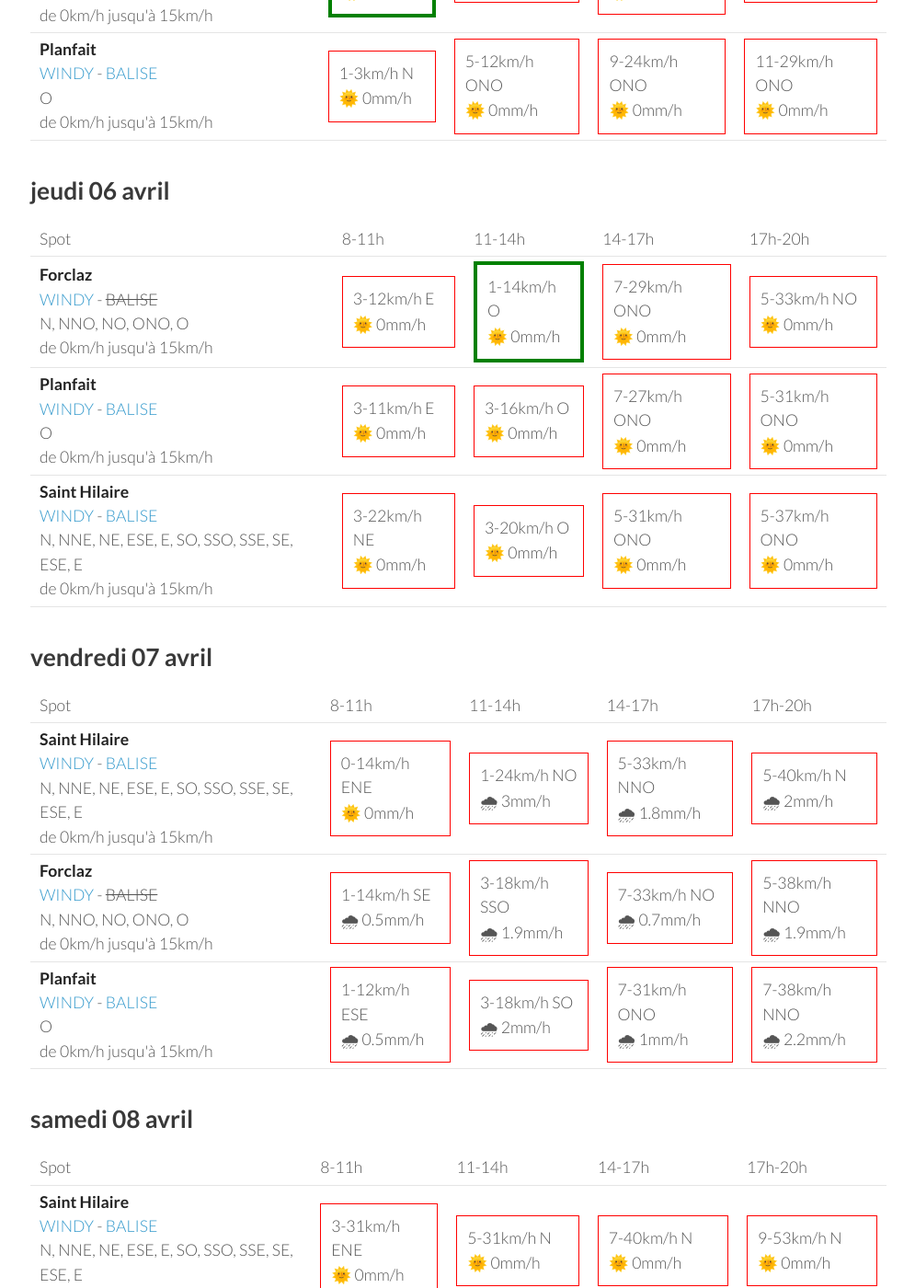
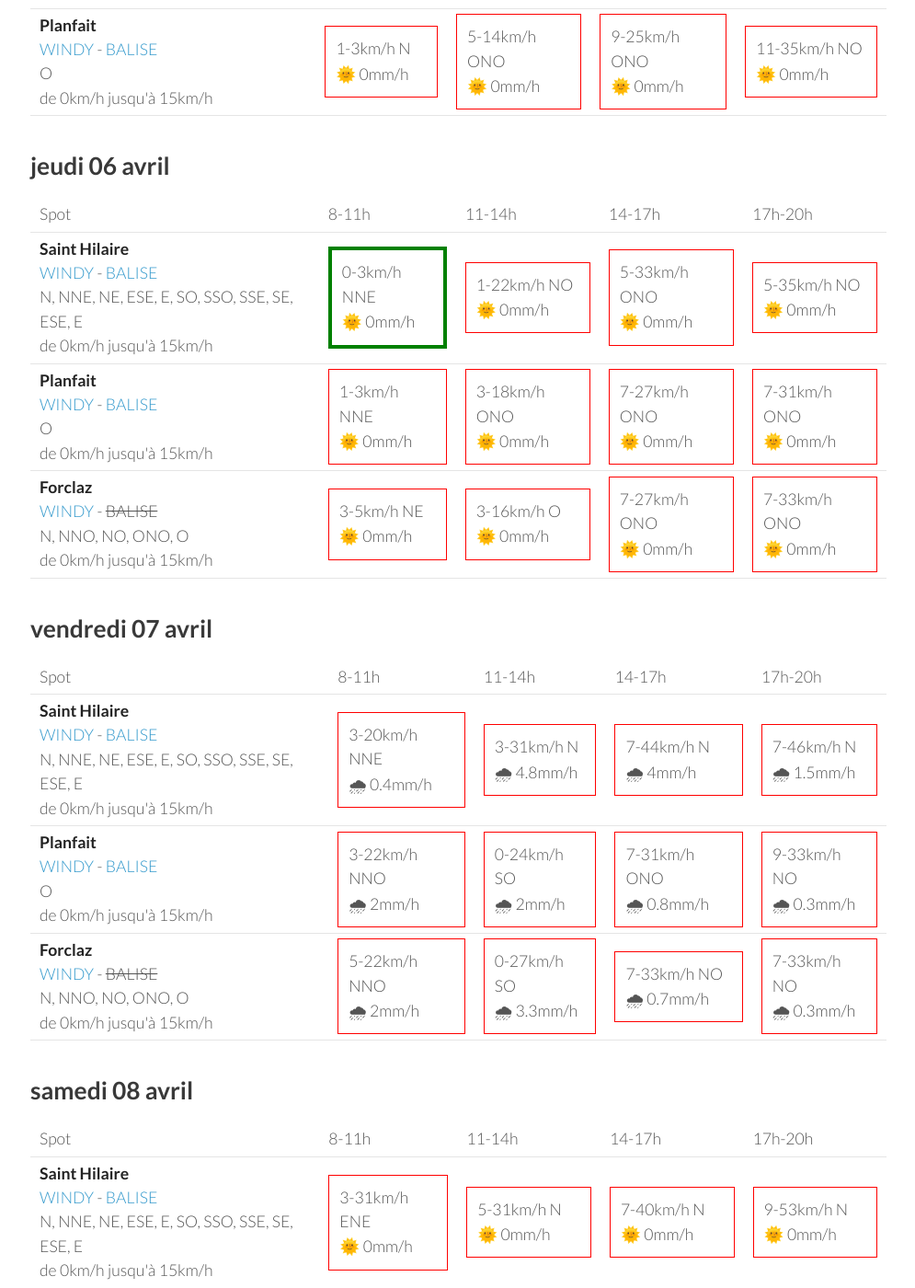
Before and after one commit to parapente-dans-le-nord/parapente-dans-le-nord.github.io, a Jekyll site: the page built from alpes_nord.markdown, in a window 1280 px wide and 1400 px high, scrolled down 1093 px. Shown: the whole window at 92% size, without its empty margins (25-1020 px from the left). Built offline with Jekyll 4.4.1, drawn with Linux system fonts in a browser that asks for light colours; some of the changed text lies outside the part shown.

Commit message:
update index.markdown

```diff
--- a/alpes_nord.markdown
+++ b/alpes_nord.markdown
@@ -22,30 +22,30 @@ page mise à jour le mardi 04 avril 13:26
       <td>17h-20h</td>
     </tr>
 <tr>
+        <td><strong>Planfait</strong><br><a href="https://windy.com/45.853/6.223?45.415,6.223,8">WINDY</a> - <span class=""><a href="https://www.openwindmap.org/PP496">BALISE</a> </span><br> <span class="vent-favorable">O</span><br><span class="force-vent">de 0km/h jusqu'à 15km/h</span> </td>
+
+            <td><div class="not-flyable"><p>0-0km/h NA</p><p>🌧️ 0mm/h</p></div></td>
+            <td><div class="not-flyable"><p>0-0km/h NA</p><p>🌧️ 0mm/h</p></div></td>
+            <td><div class="not-flyable"><p>0-0km/h NA</p><p>🌧️ 0mm/h</p></div></td>
+            <td><div class="not-flyable"><p>9-27km/h NNO</p><p>🌞 0mm/h</p></div></td>
+
+    </tr>
+<tr>
         <td><strong>Forclaz</strong><br><a href="https://windy.com/45.814/6.247?45.375,6.246,8,m:eVwaglz">WINDY</a> - <span class="no-balise"> BALISE </span><br> <span class="vent-favorable">N, NNO, NO, ONO, O</span><br><span class="force-vent">de 0km/h jusqu'à 15km/h</span> </td>
 
             <td><div class="not-flyable"><p>0-0km/h NA</p><p>🌧️ 0mm/h</p></div></td>
-            <td><div class="flyable"><p>3-11km/h O</p><p>🌞 0mm/h</p></div></td>
-            <td><div class="not-flyable"><p>11-24km/h ONO</p><p>🌞 0mm/h</p></div></td>
-            <td><div class="not-flyable"><p>7-24km/h O</p><p>🌞 0mm/h</p></div></td>
-
-    </tr>
-<tr>
-        <td><strong>Planfait</strong><br><a href="https://windy.com/45.853/6.223?45.415,6.223,8">WINDY</a> - <span class=""><a href="https://www.openwindmap.org/PP496">BALISE</a> </span><br> <span class="vent-favorable">O</span><br><span class="force-vent">de 0km/h jusqu'à 15km/h</span> </td>
-
             <td><div class="not-flyable"><p>0-0km/h NA</p><p>🌧️ 0mm/h</p></div></td>
-            <td><div class="not-flyable"><p>5-14km/h SSO</p><p>🌞 0mm/h</p></div></td>
-            <td><div class="not-flyable"><p>11-25km/h OSO</p><p>🌞 0mm/h</p></div></td>
-            <td><div class="not-flyable"><p>3-16km/h OSO</p><p>🌞 0mm/h</p></div></td>
+            <td><div class="not-flyable"><p>0-0km/h NA</p><p>🌧️ 0mm/h</p></div></td>
+            <td><div class="not-flyable"><p>9-27km/h O</p><p>🌞 0mm/h</p></div></td>
 
     </tr>
 <tr>
         <td><strong>Saint Hilaire</strong><br><a href="https://windy.com/45.307/5.888?45.087,5.889,9,m:eUFagkX">WINDY</a> - <span class=""><a href="http://www.balisemeteo.com/balise.php?idBalise=61">BALISE</a> </span><br> <span class="vent-favorable">N, NNE, NE, ESE, E, SO, SSO, SSE, SE, ESE, E</span><br><span class="force-vent">de 0km/h jusqu'à 15km/h</span> </td>
 
             <td><div class="not-flyable"><p>0-0km/h NA</p><p>🌧️ 0mm/h</p></div></td>
-            <td><div class="not-flyable"><p>11-27km/h ENE</p><p>🌞 0mm/h</p></div></td>
-            <td><div class="not-flyable"><p>14-33km/h ENE</p><p>🌞 0mm/h</p></div></td>
-            <td><div class="not-flyable"><p>9-31km/h ENE</p><p>🌞 0mm/h</p></div></td>
+            <td><div class="not-flyable"><p>0-0km/h NA</p><p>🌧️ 0mm/h</p></div></td>
+            <td><div class="not-flyable"><p>0-0km/h NA</p><p>🌧️ 0mm/h</p></div></td>
+            <td><div class="not-flyable"><p>11-33km/h ENE</p><p>🌞 0mm/h</p></div></td>
 
     </tr>
 
@@ -67,10 +67,10 @@ page mise à jour le mardi 04 avril 13:26
 <tr>
         <td><strong>Forclaz</strong><br><a href="https://windy.com/45.814/6.247?45.375,6.246,8,m:eVwaglz">WINDY</a> - <span class="no-balise"> BALISE </span><br> <span class="vent-favorable">N, NNO, NO, ONO, O</span><br><span class="force-vent">de 0km/h jusqu'à 15km/h</span> </td>
 
-            <td><div class="flyable"><p>1-3km/h N</p><p>🌞 0mm/h</p></div></td>
+            <td><div class="not-flyable"><p>3-3km/h NNE</p><p>🌞 0mm/h</p></div></td>
             <td><div class="flyable"><p>3-11km/h O</p><p>🌞 0mm/h</p></div></td>
             <td><div class="not-flyable"><p>11-24km/h NO</p><p>🌞 0mm/h</p></div></td>
-            <td><div class="not-flyable"><p>11-31km/h ONO</p><p>🌞 0mm/h</p></div></td>
+            <td><div class="not-flyable"><p>11-35km/h ONO</p><p>🌞 0mm/h</p></div></td>
 
 
     </tr>
@@ -78,9 +78,9 @@ page mise à jour le mardi 04 avril 13:26
         <td><strong>Saint Hilaire</strong><br><a href="https://windy.com/45.307/5.888?45.087,5.889,9,m:eUFagkX">WINDY</a> - <span class=""><a href="http://www.balisemeteo.com/balise.php?idBalise=61">BALISE</a> </span><br> <span class="vent-favorable">N, NNE, NE, ESE, E, SO, SSO, SSE, SE, ESE, E</span><br><span class="force-vent">de 0km/h jusqu'à 15km/h</span> </td>
 
             <td><div class="flyable"><p>3-3km/h NE</p><p>🌞 0mm/h</p></div></td>
-            <td><div class="not-flyable"><p>7-18km/h ESE</p><p>🌞 0mm/h</p></div></td>
-            <td><div class="not-flyable"><p>12-29km/h ENE</p><p>🌞 0mm/h</p></div></td>
-            <td><div class="not-flyable"><p>9-29km/h ENE</p><p>🌞 0mm/h</p></div></td>
+            <td><div class="not-flyable"><p>7-18km/h E</p><p>🌞 0mm/h</p></div></td>
+            <td><div class="not-flyable"><p>14-35km/h ENE</p><p>🌞 0mm/h</p></div></td>
+            <td><div class="not-flyable"><p>9-33km/h ENE</p><p>🌞 0mm/h</p></div></td>
 
 
     </tr>
@@ -88,9 +88,9 @@ page mise à jour le mardi 04 avril 13:26
         <td><strong>Planfait</strong><br><a href="https://windy.com/45.853/6.223?45.415,6.223,8">WINDY</a> - <span class=""><a href="https://www.openwindmap.org/PP496">BALISE</a> </span><br> <span class="vent-favorable">O</span><br><span class="force-vent">de 0km/h jusqu'à 15km/h</span> </td>
 
             <td><div class="not-flyable"><p>1-3km/h N</p><p>🌞 0mm/h</p></div></td>
-            <td><div class="not-flyable"><p>5-12km/h ONO</p><p>🌞 0mm/h</p></div></td>
-            <td><div class="not-flyable"><p>9-24km/h ONO</p><p>🌞 0mm/h</p></div></td>
-            <td><div class="not-flyable"><p>11-29km/h ONO</p><p>🌞 0mm/h</p></div></td>
+            <td><div class="not-flyable"><p>5-14km/h ONO</p><p>🌞 0mm/h</p></div></td>
+            <td><div class="not-flyable"><p>9-25km/h ONO</p><p>🌞 0mm/h</p></div></td>
+            <td><div class="not-flyable"><p>11-35km/h NO</p><p>🌞 0mm/h</p></div></td>
 
 
     </tr>
@@ -111,32 +111,32 @@ page mise à jour le mardi 04 avril 13:26
       <td>17h-20h</td>
     </tr>
 <tr>
-        <td><strong>Forclaz</strong><br><a href="https://windy.com/45.814/6.247?45.375,6.246,8,m:eVwaglz">WINDY</a> - <span class="no-balise"> BALISE </span><br> <span class="vent-favorable">N, NNO, NO, ONO, O</span><br><span class="force-vent">de 0km/h jusqu'à 15km/h</span> </td>
+        <td><strong>Saint Hilaire</strong><br><a href="https://windy.com/45.307/5.888?45.087,5.889,9,m:eUFagkX">WINDY</a> - <span class=""><a href="http://www.balisemeteo.com/balise.php?idBalise=61">BALISE</a> </span><br> <span class="vent-favorable">N, NNE, NE, ESE, E, SO, SSO, SSE, SE, ESE, E</span><br><span class="force-vent">de 0km/h jusqu'à 15km/h</span> </td>
 
-            <td><div class="not-flyable"><p>3-12km/h E</p><p>🌞 0mm/h</p></div></td>
-            <td><div class="flyable"><p>1-14km/h O</p><p>🌞 0mm/h</p></div></td>
-            <td><div class="not-flyable"><p>7-29km/h ONO</p><p>🌞 0mm/h</p></div></td>
-            <td><div class="not-flyable"><p>5-33km/h NO</p><p>🌞 0mm/h</p></div></td>
+            <td><div class="flyable"><p>0-3km/h NNE</p><p>🌞 0mm/h</p></div></td>
+            <td><div class="not-flyable"><p>1-22km/h NO</p><p>🌞 0mm/h</p></div></td>
+            <td><div class="not-flyable"><p>5-33km/h ONO</p><p>🌞 0mm/h</p></div></td>
+            <td><div class="not-flyable"><p>5-35km/h NO</p><p>🌞 0mm/h</p></div></td>
 
 
     </tr>
 <tr>
         <td><strong>Planfait</strong><br><a href="https://windy.com/45.853/6.223?45.415,6.223,8">WINDY</a> - <span class=""><a href="https://www.openwindmap.org/PP496">BALISE</a> </span><br> <span class="vent-favorable">O</span><br><span class="force-vent">de 0km/h jusqu'à 15km/h</span> </td>
 
-            <td><div class="not-flyable"><p>3-11km/h E</p><p>🌞 0mm/h</p></div></td>
-            <td><div class="not-flyable"><p>3-16km/h O</p><p>🌞 0mm/h</p></div></td>
+            <td><div class="not-flyable"><p>1-3km/h NNE</p><p>🌞 0mm/h</p></div></td>
+            <td><div class="not-flyable"><p>3-18km/h ONO</p><p>🌞 0mm/h</p></div></td>
             <td><div class="not-flyable"><p>7-27km/h ONO</p><p>🌞 0mm/h</p></div></td>
-            <td><div class="not-flyable"><p>5-31km/h ONO</p><p>🌞 0mm/h</p></div></td>
+            <td><div class="not-flyable"><p>7-31km/h ONO</p><p>🌞 0mm/h</p></div></td>
 
 
     </tr>
 <tr>
-        <td><strong>Saint Hilaire</strong><br><a href="https://windy.com/45.307/5.888?45.087,5.889,9,m:eUFagkX">WINDY</a> - <span class=""><a href="http://www.balisemeteo.com/balise.php?idBalise=61">BALISE</a> </span><br> <span class="vent-favorable">N, NNE, NE, ESE, E, SO, SSO, SSE, SE, ESE, E</span><br><span class="force-vent">de 0km/h jusqu'à 15km/h</span> </td>
+        <td><strong>Forclaz</strong><br><a href="https://windy.com/45.814/6.247?45.375,6.246,8,m:eVwaglz">WINDY</a> - <span class="no-balise"> BALISE </span><br> <span class="vent-favorable">N, NNO, NO, ONO, O</span><br><span class="force-vent">de 0km/h jusqu'à 15km/h</span> </td>
 
-            <td><div class="not-flyable"><p>3-22km/h NE</p><p>🌞 0mm/h</p></div></td>
-            <td><div class="not-flyable"><p>3-20km/h O</p><p>🌞 0mm/h</p></div></td>
-            <td><div class="not-flyable"><p>5-31km/h ONO</p><p>🌞 0mm/h</p></div></td>
-            <td><div class="not-flyable"><p>5-37km/h ONO</p><p>🌞 0mm/h</p></div></td>
+            <td><div class="not-flyable"><p>3-5km/h NE</p><p>🌞 0mm/h</p></div></td>
+            <td><div class="not-flyable"><p>3-16km/h O</p><p>🌞 0mm/h</p></div></td>
+            <td><div class="not-flyable"><p>7-27km/h ONO</p><p>🌞 0mm/h</p></div></td>
+            <td><div class="not-flyable"><p>7-33km/h ONO</p><p>🌞 0mm/h</p></div></td>
 
 
     </tr>
@@ -159,30 +159,30 @@ page mise à jour le mardi 04 avril 13:26
 <tr>
         <td><strong>Saint Hilaire</strong><br><a href="https://windy.com/45.307/5.888?45.087,5.889,9,m:eUFagkX">WINDY</a> - <span class=""><a href="http://www.balisemeteo.com/balise.php?idBalise=61">BALISE</a> </span><br> <span class="vent-favorable">N, NNE, NE, ESE, E, SO, SSO, SSE, SE, ESE, E</span><br><span class="force-vent">de 0km/h jusqu'à 15km/h</span> </td>
 
-            <td><div class="not-flyable"><p>0-14km/h ENE</p><p>🌞 0mm/h</p></div></td>
-            <td><div class="not-flyable"><p>1-24km/h NO</p><p>🌧 3mm/h</p></div></td>
-            <td><div class="not-flyable"><p>5-33km/h NNO</p><p>🌧 1.8mm/h</p></div></td>
-            <td><div class="not-flyable"><p>5-40km/h N</p><p>🌧 2mm/h</p></div></td>
+            <td><div class="not-flyable"><p>3-20km/h NNE</p><p>🌧 0.4mm/h</p></div></td>
+            <td><div class="not-flyable"><p>3-31km/h N</p><p>🌧 4.8mm/h</p></div></td>
+            <td><div class="not-flyable"><p>7-44km/h N</p><p>🌧 4mm/h</p></div></td>
+            <td><div class="not-flyable"><p>7-46km/h N</p><p>🌧 1.5mm/h</p></div></td>
+
+
+    </tr>
+<tr>
+        <td><strong>Planfait</strong><br><a href="https://windy.com/45.853/6.223?45.415,6.223,8">WINDY</a> - <span class=""><a href="https://www.openwindmap.org/PP496">BALISE</a> </span><br> <span class="vent-favorable">O</span><br><span class="force-vent">de 0km/h jusqu'à 15km/h</span> </td>
+
+            <td><div class="not-flyable"><p>3-22km/h NNO</p><p>🌧 2mm/h</p></div></td>
+            <td><div class="not-flyable"><p>0-24km/h SO</p><p>🌧 2mm/h</p></div></td>
+            <td><div class="not-flyable"><p>7-31km/h ONO</p><p>🌧 0.8mm/h</p></div></td>
+            <td><div class="not-flyable"><p>9-33km/h NO</p><p>🌧 0.3mm/h</p></div></td>
 
 
     </tr>
 <tr>
         <td><strong>Forclaz</strong><br><a href="https://windy.com/45.814/6.247?45.375,6.246,8,m:eVwaglz">WINDY</a> - <span class="no-balise"> BALISE </span><br> <span class="vent-favorable">N, NNO, NO, ONO, O</span><br><span class="force-vent">de 0km/h jusqu'à 15km/h</span> </td>
 
-            <td><div class="not-flyable"><p>1-14km/h SE</p><p>🌧 0.5mm/h</p></div></td>
-            <td><div class="not-flyable"><p>3-18km/h SSO</p><p>🌧 1.9mm/h</p></div></td>
+            <td><div class="not-flyable"><p>5-22km/h NNO</p><p>🌧 2mm/h</p></div></td>
+            <td><div class="not-flyable"><p>0-27km/h SO</p><p>🌧 3.3mm/h</p></div></td>
             <td><div class="not-flyable"><p>7-33km/h NO</p><p>🌧 0.7mm/h</p></div></td>
-            <td><div class="not-flyable"><p>5-38km/h NNO</p><p>🌧 1.9mm/h</p></div></td>
-
-
-    </tr>
-<tr>
-        <td><strong>Planfait</strong><br><a href="https://windy.com/45.853/6.223?45.415,6.223,8">WINDY</a> - <span class=""><a href="https://www.openwindmap.org/PP496">BALISE</a> </span><br> <span class="vent-favorable">O</span><br><span class="force-vent">de 0km/h jusqu'à 15km/h</span> </td>
-
-            <td><div class="not-flyable"><p>1-12km/h ESE</p><p>🌧 0.5mm/h</p></div></td>
-            <td><div class="not-flyable"><p>3-18km/h SO</p><p>🌧 2mm/h</p></div></td>
-            <td><div class="not-flyable"><p>7-31km/h ONO</p><p>🌧 1mm/h</p></div></td>
-            <td><div class="not-flyable"><p>7-38km/h NNO</p><p>🌧 2.2mm/h</p></div></td>
+            <td><div class="not-flyable"><p>7-33km/h NO</p><p>🌧 0.3mm/h</p></div></td>
 
 
     </tr>
@@ -215,20 +215,20 @@ page mise à jour le mardi 04 avril 13:26
 <tr>
         <td><strong>Forclaz</strong><br><a href="https://windy.com/45.814/6.247?45.375,6.246,8,m:eVwaglz">WINDY</a> - <span class="no-balise"> BALISE </span><br> <span class="vent-favorable">N, NNO, NO, ONO, O</span><br><span class="force-vent">de 0km/h jusqu'à 15km/h</span> </td>
 
-            <td><div class="not-flyable"><p>1-16km/h ESE</p><p>🌞 0mm/h</p></div></td>
-            <td><div class="not-flyable"><p>3-18km/h NO</p><p>🌞 0mm/h</p></div></td>
-            <td><div class="not-flyable"><p>9-35km/h NNO</p><p>🌞 0mm/h</p></div></td>
-            <td><div class="not-flyable"><p>11-46km/h NNO</p><p>🌞 0mm/h</p></div></td>
+            <td><div class="not-flyable"><p>3-18km/h ESE</p><p>🌞 0mm/h</p></div></td>
+            <td><div class="not-flyable"><p>3-22km/h NO</p><p>🌞 0mm/h</p></div></td>
+            <td><div class="not-flyable"><p>7-33km/h NNO</p><p>🌞 0mm/h</p></div></td>
+            <td><div class="not-flyable"><p>9-37km/h NO</p><p>🌞 0mm/h</p></div></td>
 
 
     </tr>
 <tr>
         <td><strong>Planfait</strong><br><a href="https://windy.com/45.853/6.223?45.415,6.223,8">WINDY</a> - <span class=""><a href="https://www.openwindmap.org/PP496">BALISE</a> </span><br> <span class="vent-favorable">O</span><br><span class="force-vent">de 0km/h jusqu'à 15km/h</span> </td>
 
-            <td><div class="not-flyable"><p>1-18km/h ENE</p><p>🌞 0mm/h</p></div></td>
-            <td><div class="not-flyable"><p>5-20km/h NNO</p><p>🌞 0mm/h</p></div></td>
-            <td><div class="not-flyable"><p>11-37km/h NNO</p><p>🌞 0mm/h</p></div></td>
-            <td><div class="not-flyable"><p>12-46km/h N</p><p>🌞 0mm/h</p></div></td>
+            <td><div class="not-flyable"><p>3-18km/h E</p><p>🌞 0mm/h</p></div></td>
+            <td><div class="not-flyable"><p>5-24km/h NNO</p><p>🌞 0mm/h</p></div></td>
+            <td><div class="not-flyable"><p>9-33km/h NNO</p><p>🌞 0mm/h</p></div></td>
+            <td><div class="not-flyable"><p>9-37km/h NNO</p><p>🌞 0mm/h</p></div></td>
 
 
     </tr>
@@ -261,9 +261,9 @@ page mise à jour le mardi 04 avril 13:26
 <tr>
         <td><strong>Planfait</strong><br><a href="https://windy.com/45.853/6.223?45.415,6.223,8">WINDY</a> - <span class=""><a href="https://www.openwindmap.org/PP496">BALISE</a> </span><br> <span class="vent-favorable">O</span><br><span class="force-vent">de 0km/h jusqu'à 15km/h</span> </td>
 
-            <td><div class="not-flyable"><p>3-14km/h ESE</p><p>🌞 0mm/h</p></div></td>
-            <td><div class="not-flyable"><p>3-18km/h ONO</p><p>🌞 0mm/h</p></div></td>
-            <td><div class="not-flyable"><p>7-31km/h NO</p><p>🌞 0mm/h</p></div></td>
+            <td><div class="not-flyable"><p>3-16km/h ESE</p><p>🌞 0mm/h</p></div></td>
+            <td><div class="not-flyable"><p>3-20km/h ONO</p><p>🌞 0mm/h</p></div></td>
+            <td><div class="not-flyable"><p>7-29km/h NO</p><p>🌞 0mm/h</p></div></td>
             <td><div class="not-flyable"><p>7-31km/h NNO</p><p>🌞 0mm/h</p></div></td>
 
 
@@ -271,10 +271,10 @@ page mise à jour le mardi 04 avril 13:26
 <tr>
         <td><strong>Forclaz</strong><br><a href="https://windy.com/45.814/6.247?45.375,6.246,8,m:eVwaglz">WINDY</a> - <span class="no-balise"> BALISE </span><br> <span class="vent-favorable">N, NNO, NO, ONO, O</span><br><span class="force-vent">de 0km/h jusqu'à 15km/h</span> </td>
 
-            <td><div class="not-flyable"><p>3-16km/h SE</p><p>🌞 0mm/h</p></div></td>
-            <td><div class="not-flyable"><p>3-16km/h O</p><p>🌞 0mm/h</p></div></td>
-            <td><div class="not-flyable"><p>7-31km/h ONO</p><p>🌞 0mm/h</p></div></td>
-            <td><div class="not-flyable"><p>7-33km/h NO</p><p>🌞 0mm/h</p></div></td>
+            <td><div class="not-flyable"><p>5-16km/h ESE</p><p>🌞 0mm/h</p></div></td>
+            <td><div class="not-flyable"><p>3-20km/h ONO</p><p>🌞 0mm/h</p></div></td>
+            <td><div class="not-flyable"><p>5-29km/h ONO</p><p>🌞 0mm/h</p></div></td>
+            <td><div class="not-flyable"><p>5-31km/h NO</p><p>🌞 0mm/h</p></div></td>
 
 
     </tr>
```
Also changed, not shown: other parts of alpes_nord.markdown (+1 -1 lines).
